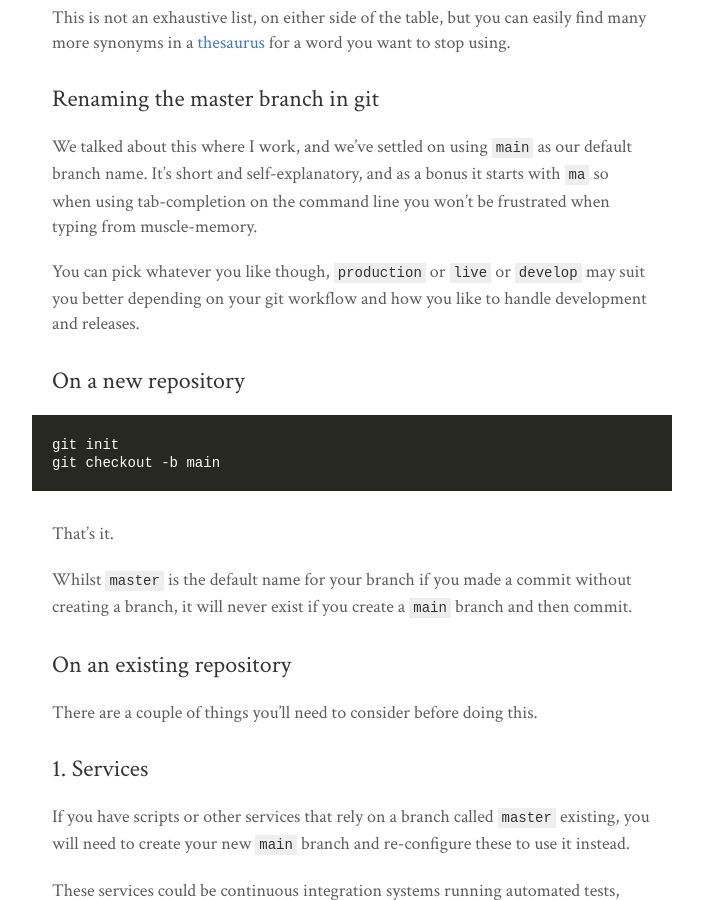
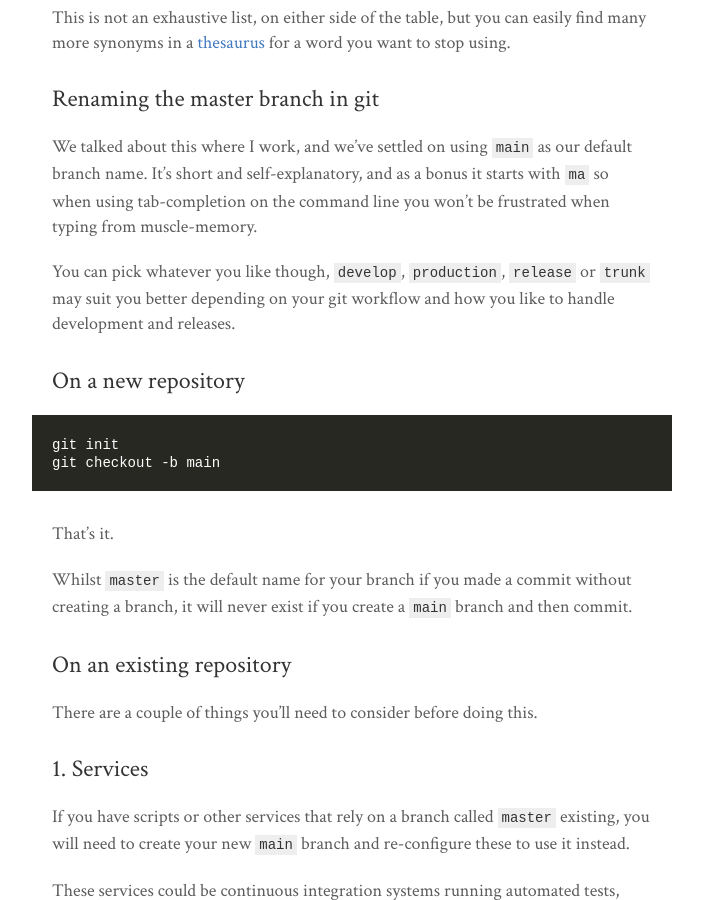
Before and after one commit to lukearmstrong/lukearmstrong.co.uk, a Jekyll site: the page built from _posts/2020-06-23-rename-master-branch-in-git.md, in a window 1280 px wide and 900 px high, scrolled down 597 px. Shown: the whole window, without its empty margins (288-991 px from the left). Built offline with Jekyll 4.4.1, drawn with Linux system fonts in a browser that asks for light colours; some web fonts are replaced.

Commit message:
update wording

```diff
--- a/_posts/2020-06-23-rename-master-branch-in-git.md
+++ b/_posts/2020-06-23-rename-master-branch-in-git.md
@@ -28,7 +28,7 @@ This is not an exhaustive list, on either side of the table, but you can easily
 
 We talked about this where I work, and we've settled on using `main` as our default branch name. It's short and self-explanatory, and as a bonus it starts with `ma` so when using tab-completion on the command line you won't be frustrated when typing from muscle-memory.
 
-You can pick whatever you like though, `production` or `live` or `develop` may suit you better depending on your git workflow and how you like to handle development and releases.
+You can pick whatever you like though, `develop`, `production`, `release` or `trunk` may suit you better depending on your git workflow and how you like to handle development and releases.
 
 
 ### On a new repository
```
